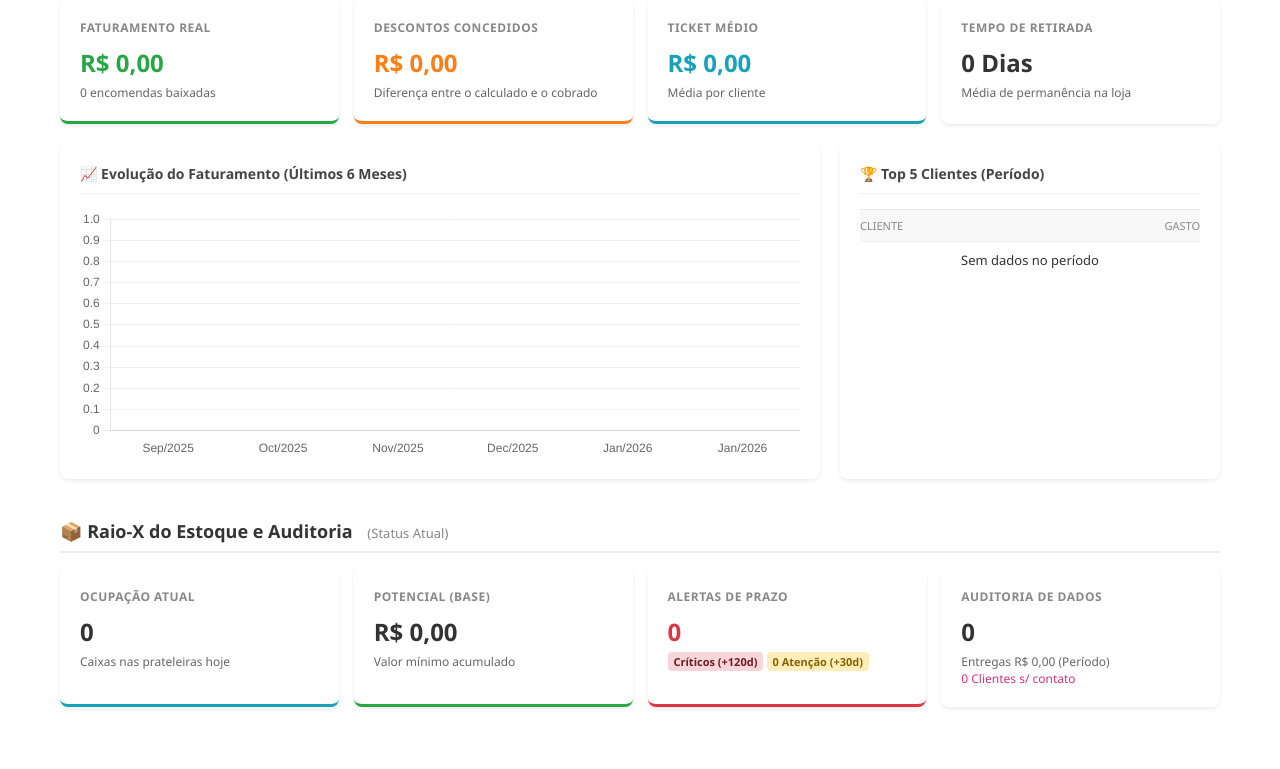
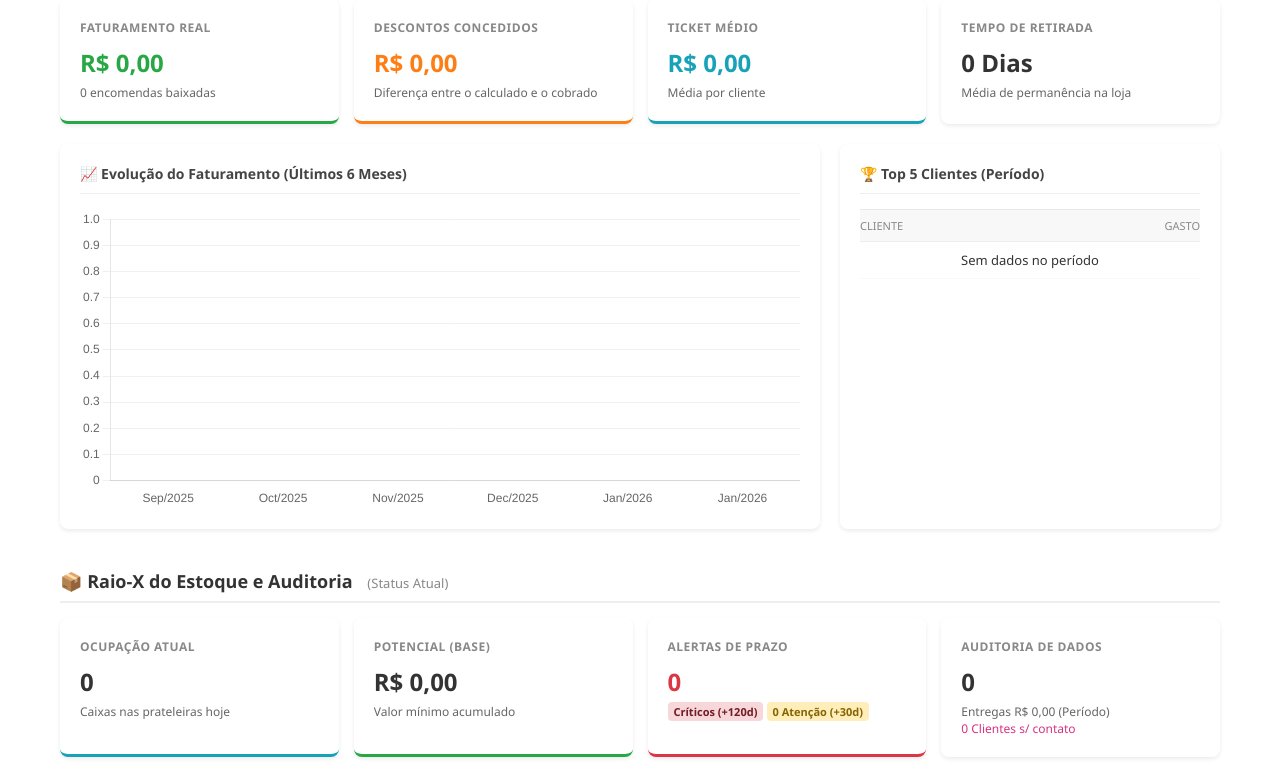
Before and after one commit to LuanHOS/sistema-drogafoz, a Django app: page /admin/relatorio/ in a window 1280 px wide. Shown: the part 318-1087 px from the top of the page. Before the commit the page ends 1026 px from the top, so only its background shows below. Run offline with Django 5.2, Linux system fonts and the light colour scheme; the visitor is signed in with stand-in values (Sample User, id 1); data that the repository does not hold is empty.

Commit message:
Corrige bug do grafico infinito com min-width e overflow hidden

```diff
--- a/templates/admin/relatorio_ganhos.html
+++ b/templates/admin/relatorio_ganhos.html
@@ -25,7 +25,6 @@
         .stat-card h3 { margin: 0 0 10px 0; font-size: 12px; text-transform: uppercase; color: #888; letter-spacing: 0.5px; }
         .stat-card .value { font-size: 24px; font-weight: 700; color: #333; margin-bottom: 5px; }
         .stat-card .sub { font-size: 12px; color: #666; }
-        .stat-card .icon { position: absolute; right: 15px; top: 20px; font-size: 24px; opacity: 0.1; }
 
         /* CORES */
         .border-green { border-bottom: 3px solid #28a745; }
@@ -42,16 +41,32 @@
 
         /* TABELAS E GRÁFICOS */
         .content-row { display: grid; grid-template-columns: 2fr 1fr; gap: 20px; margin-top: 20px; }
-        .panel { background: #fff; padding: 20px; border-radius: 8px; box-shadow: 0 2px 4px rgba(0,0,0,0.08); }
+
+        .panel {
+            background: #fff;
+            padding: 20px;
+            border-radius: 8px;
+            box-shadow: 0 2px 4px rgba(0,0,0,0.08);
+            /* TRAVA DE SEGURANÇA PARA O GRID: */
+            min-width: 0;
+        }
+
         .panel h4 { margin-top: 0; color: #444; font-size: 14px; border-bottom: 1px solid #eee; padding-bottom: 10px; margin-bottom: 15px; }
 
         .mini-table { width: 100%; border-collapse: collapse; font-size: 13px; }
         .mini-table th { text-align: left; color: #888; padding: 8px 0; border-bottom: 1px solid #eee; }
         .mini-table td { padding: 10px 0; border-bottom: 1px solid #f9f9f9; color: #333; }
-        .mini-table tr:last-child td { border-bottom: none; }
 
         .badge-alert { background: #ffeeba; color: #856404; padding: 2px 6px; border-radius: 4px; font-size: 11px; font-weight: bold; }
         .badge-crit { background: #f8d7da; color: #721c24; padding: 2px 6px; border-radius: 4px; font-size: 11px; font-weight: bold; }
+
+        /* CHART WRAPPER - A JAULA DO GRÁFICO */
+        .chart-container-box {
+            position: relative;
+            height: 300px;
+            width: 100%;
+            overflow: hidden; /* Impede vazamento */
+        }
 
         @media (max-width: 768px) {
             .content-row { grid-template-columns: 1fr; }
@@ -116,7 +131,7 @@
     <div class="content-row">
         <div class="panel">
             <h4>📈 Evolução do Faturamento (Últimos 6 Meses)</h4>
-            <div style="position: relative; height: 250px; width: 100%;">
+            <div class="chart-container-box">
                 <canvas id="revenueChart"></canvas>
             </div>
         </div>
@@ -179,16 +194,14 @@
 </div>
 
 <script>
-    // Controle do Checkbox de Data
     function toggleDates() {
         var chk = document.getElementById('chk_ignorar');
         document.getElementById('dt_ini').disabled = chk.checked;
         document.getElementById('dt_fim').disabled = chk.checked;
     }
 
-    // Renderização do Gráfico
     document.addEventListener("DOMContentLoaded", function() {
-        toggleDates(); // Inicia estado correto
+        toggleDates();
 
         const ctx = document.getElementById('revenueChart').getContext('2d');
         const labels = JSON.parse('{{ grafico_labels|safe }}');
@@ -209,7 +222,7 @@
             },
             options: {
                 responsive: true,
-                maintainAspectRatio: false, // Isso exige que o pai tenha altura fixa!
+                maintainAspectRatio: false, // O pai tem altura fixa, então ok!
                 scales: {
                     y: { beginAtZero: true, grid: { color: '#f0f0f0' } },
                     x: { grid: { display: false } }
```
